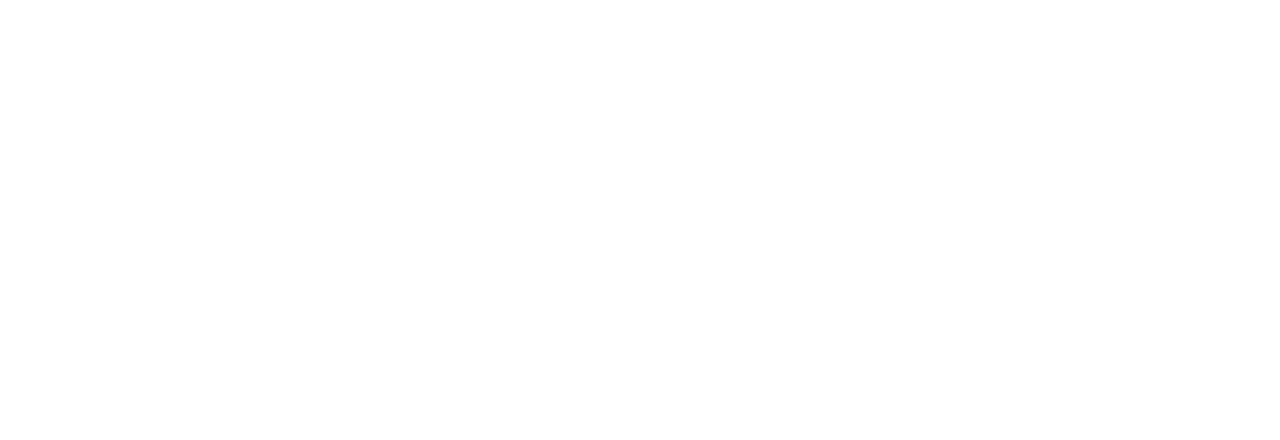
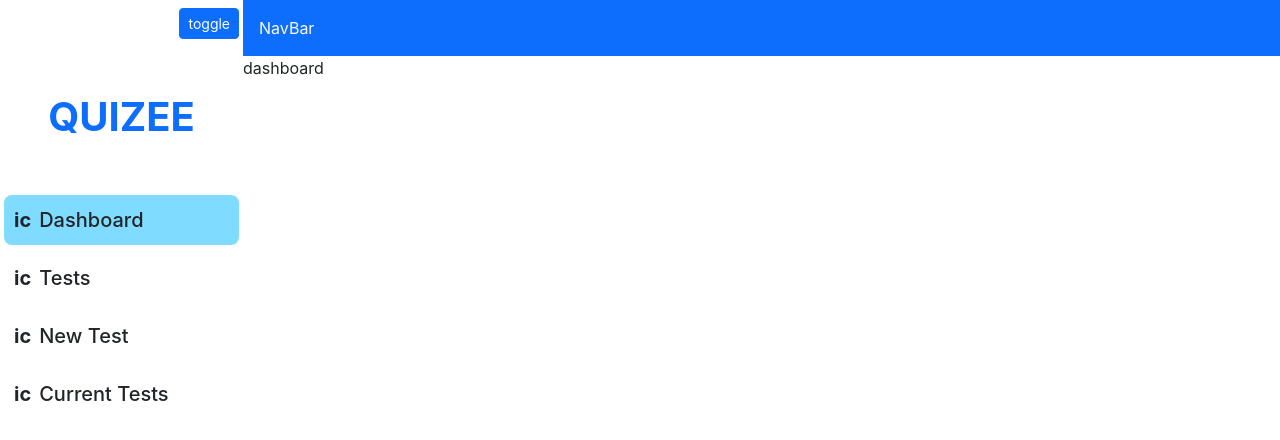
Before and after one commit to Glilabousselham/quiz-app-react-laravel, a React (Create React App) app in the folder frontend/: page /dashboard in a window 1280 px wide. Before the commit this address had no page. Shown: the top 440 px of the page. Built offline with nearby package versions, Linux system fonts and the light colour scheme.

Commit message:
add relative side bar

```diff
--- a/frontend/src/App.js
+++ b/frontend/src/App.js
@@ -1,20 +1,25 @@
 
 import './App.css';
-import{BrowserRouter,Routes,Route}from 'react-router-dom'
+import { BrowserRouter, Routes, Route } from 'react-router-dom'
 import SingUp from './Sing/singup/SingUp';
 import SingIn from './Sing/singin/SingIn';
 import Test from './Test/Test';
+import DashboardLayout from './dashboard-components/DashboardLayout';
 
 function App() {
   return (
 
-      <BrowserRouter>
+    <BrowserRouter>
       <Routes>
-     <Route path="/signup" element={<SingUp/>}/>
-     <Route path="/signin" element={<SingIn/>}/>
-     <Route path="/test" element={<Test/>}/>
-     </Routes>
-      </BrowserRouter>
+        <Route path="/signup" element={<SingUp />} />
+        <Route path="/signin" element={<SingIn />} />
+        <Route path="dashboard" element={<DashboardLayout>dashboard</DashboardLayout>} />
+        <Route path="dashboard/new-test" element={<DashboardLayout>new test</DashboardLayout>} />
+        <Route path="dashboard/current-tests" element={<DashboardLayout>current Test</DashboardLayout>} />
+        <Route path="dashboard/tests" element={<DashboardLayout><Test /></DashboardLayout>} />
+
+      </Routes>
+    </BrowserRouter>
 
   );
 }
--- /dev/null
+++ b/frontend/src/dashboard-components/DashboardLayout.jsx
@@ -0,0 +1,25 @@
+import React from 'react'
+import SideBarRelative from './SideBarRelative'
+import NavBar from './NavBar'
+
+const DashboardLayout = ({ children }) => {
+    return (
+        <div className='d-flex p-0 m-0'>
+
+            <SideBarRelative />
+
+
+            <div className="w-100">
+                <div className="w-100">
+                    <NavBar />
+                </div>
+                {/* content */}
+                <div>
+                    {children}
+                </div>
+            </div>
+        </div>
+    )
+}
+
+export default DashboardLayout
--- /dev/null
+++ b/frontend/src/dashboard-components/NavBar.jsx
@@ -0,0 +1,7 @@
+import React from 'react'
+
+export default function NavBar() {
+    return (
+        <div className='bg-primary w-100 text-light p-3'>NavBar</div>
+    )
+}
--- /dev/null
+++ b/frontend/src/dashboard-components/SideBar.css
@@ -0,0 +1,26 @@
+.side-bar-manu-item {
+    padding-inline: 10px;
+    padding-block: 10px;
+    border-radius: 8px;
+    cursor: pointer;
+    transition: all;
+    transition-duration: .3s;
+}
+
+.side-bar-manu-item:hover:not(.side-bar-manu-item-active) {
+    background-color: #ececec;
+}
+
+.side-bar-manu-item-active {
+    background-color: #7fdbff;
+}
+
+
+.my-side-bar {
+    transition-property: width;
+    transition-duration: .3s;
+}
+
+.side-bar-manu-item div {
+    white-space: nowrap;
+}
--- a/frontend/src/dashboard-components/SideBar.jsx
+++ b/frontend/src/dashboard-components/SideBar.jsx
@@ -1,9 +1,54 @@
-import React from 'react'
+import React, { useState } from 'react'
+import "./SideBar.css"
+import { useLocation, useNavigate } from 'react-router-dom'
+const SideBar = ({ open = true }) => {
 
-const SideBar = () => {
+
+
     return (
-        <div>SideBar</div>
+        <div className=' my-side-bar w-100'>
+
+
+            <div className='text-center py-5 fs-1 fw-bold text-primary'>
+                {open ? "QUIZEE" : "Q"}
+            </div>
+            {/* side bar items */}
+            <div className=' d-flex flex-column gap-2 fw-medium text-dark  px-1'>
+
+                <SideBarMenuItem open={open} link={"/dashboard"}>Dashboard</SideBarMenuItem>
+                <SideBarMenuItem open={open} link={"/dashboard/tests"}>Tests</SideBarMenuItem>
+                <SideBarMenuItem open={open} link={"/dashboard/new-test"}>New Test</SideBarMenuItem>
+                <SideBarMenuItem open={open} link={"/dashboard/current-tests"}>Current Tests</SideBarMenuItem>
+
+            </div>
+
+        </div>
     )
 }
 
 export default SideBar
+
+
+function SideBarMenuItem({ children, link, open }) {
+
+    const loc = useLocation()
+    const reg = /(^\/|\/$)/
+
+    const active = loc.pathname.replace(reg, "") === link.replace(reg, "") ? "side-bar-manu-item-active" : ""
+
+    const n = useNavigate()
+    return (
+
+        <div onClick={() => {
+            n(link)
+        }} className={`d-flex gap-2 fs-5 side-bar-manu-item ${active}`}>
+            <div className={`fw-bolder text-center  ${!open && "w-100"}`}>
+                {/* icom */}ic
+            </div>
+            {/* text */}
+            {open && <div className={`overflow-hidden`}>{children}</div>}
+
+        </div >
+
+    )
+}
--- /dev/null
+++ b/frontend/src/dashboard-components/SideBarRelative.jsx
@@ -0,0 +1,28 @@
+import React, { useState } from 'react'
+import SideBar from './SideBar'
+
+const SideBarRelative = () => {
+    const [open, setOpen] = useState(true);
+    const toggle = () => {
+        setOpen(!open)
+    }
+    return (
+        <div style={{
+            transitionProperty: "width",
+            transitionDuration: ".4s",
+            transitionTimingFunction: "linear",
+            transitionDelay: "0s",
+            width: open ? '300px' : "80px",
+        }} className={` d-none d-md-block pt-2`}>
+            {/* side bar header */}
+            <div className='d-flex justify-content-end '>
+                <button onClick={toggle} className='btn btn-sm btn-primary mx-1'>
+                    toggle
+                </button>
+            </div>
+            <SideBar open={open} />
+        </div>
+    )
+}
+
+export default SideBarRelative
--- a/frontend/src/index.css
+++ b/frontend/src/index.css
@@ -11,3 +11,9 @@
   font-family: source-code-pro, Menlo, Monaco, Consolas, 'Courier New',
     monospace;
 }
+
+
+div {
+  transition: all, 0.5s, linear;
+
+}
```
